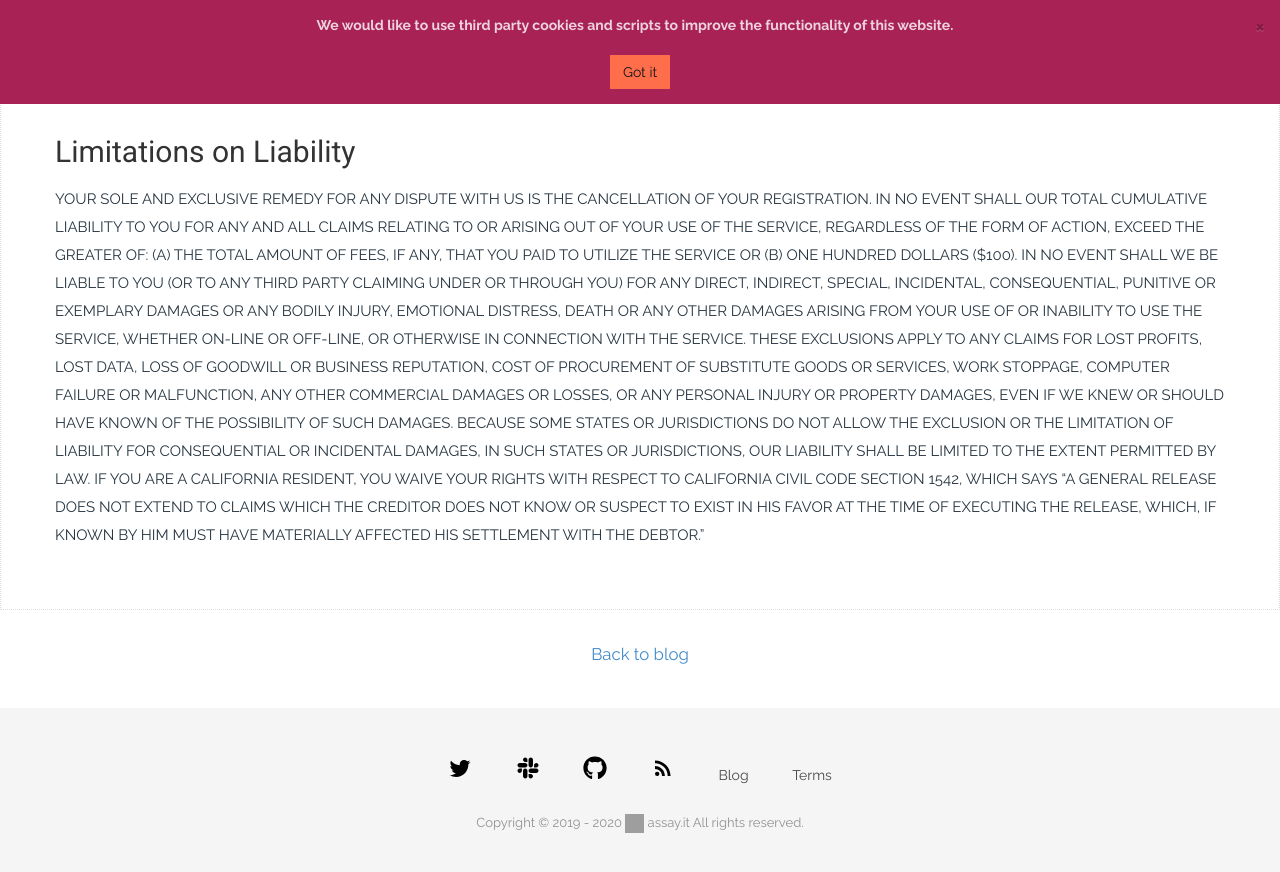
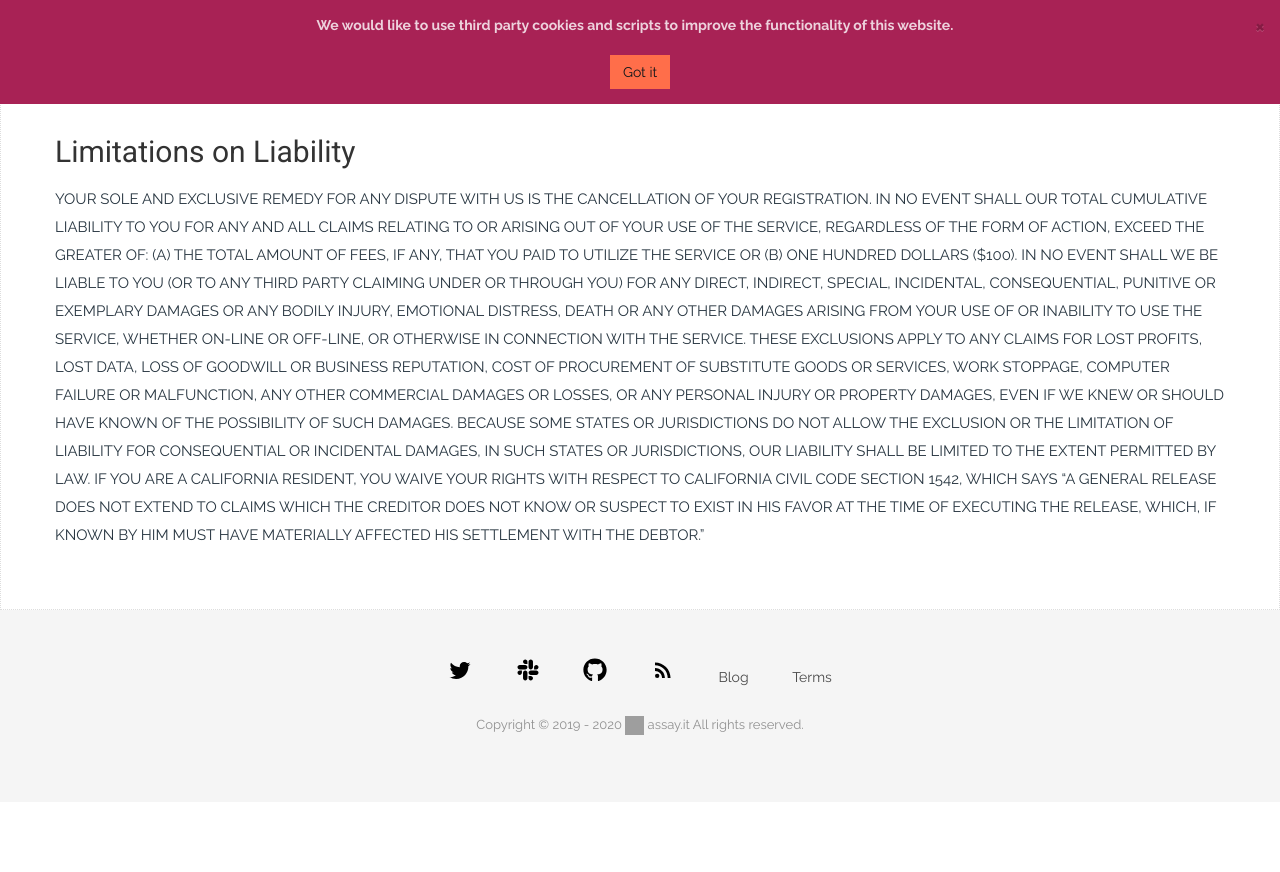
Before and after one commit to assay-it/assay-it.github.io, a Jekyll site: the page built from tos.md, in a window 1280 px wide and 900 px high, scrolled down 6160 px. Shown: the top 872 px of the window. Built offline with Jekyll 4.4.1, drawn with Linux system fonts in a browser that asks for light colours; nearby versions of some CDN libraries; some web fonts are replaced; after the commit the page ends 6962 px from its top, so only the background shows below that; grey boxes are pictures that could not be loaded.

```diff
--- a/_layouts/post.html
+++ b/_layouts/post.html
@@ -29,6 +29,8 @@
     </div>
   </section>
 </div>
+<!--
 <p class="center-text" style="padding: 30px;">
-  <a href="{{ site.baseurl }}/blog">Back to blog</a>
+  <a href="{{ site.baseurl }}/blog/">Back to blog</a>
 </p>
+-->
```
